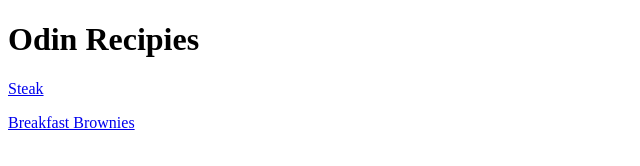
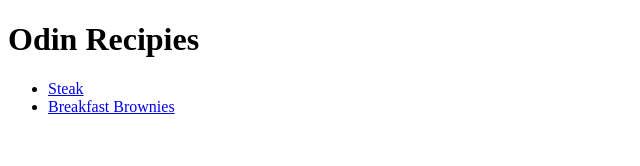
Before and after one commit to wemartin13/odin-recipies, a plain HTML site: page index.html in a window 1280 px wide. Shown: the whole page, without its empty margins (0-640 px from the left). Drawn offline with Linux system fonts and the light colour scheme.

Commit message:
added steak.html and breakfast-brownies.html to an unordered list

```diff
--- a/index.html
+++ b/index.html
@@ -6,11 +6,9 @@
 </head>
 <body>
     <h1>Odin Recipies</h1>
-    <p>
-        <a href="recipies/steak.html"> Steak</a>
-    </p>
-    <p>
-        <a href="recipies/breakfast-brownies.html"> Breakfast Brownies</a>
-    </p>
+    <ul>
+        <li><a href="recipies/steak.html"> Steak</a></li>
+        <li><a href="recipies/breakfast-brownies.html"> Breakfast Brownies</a></li>
+    </ul>
 </body>
 </html>
```
